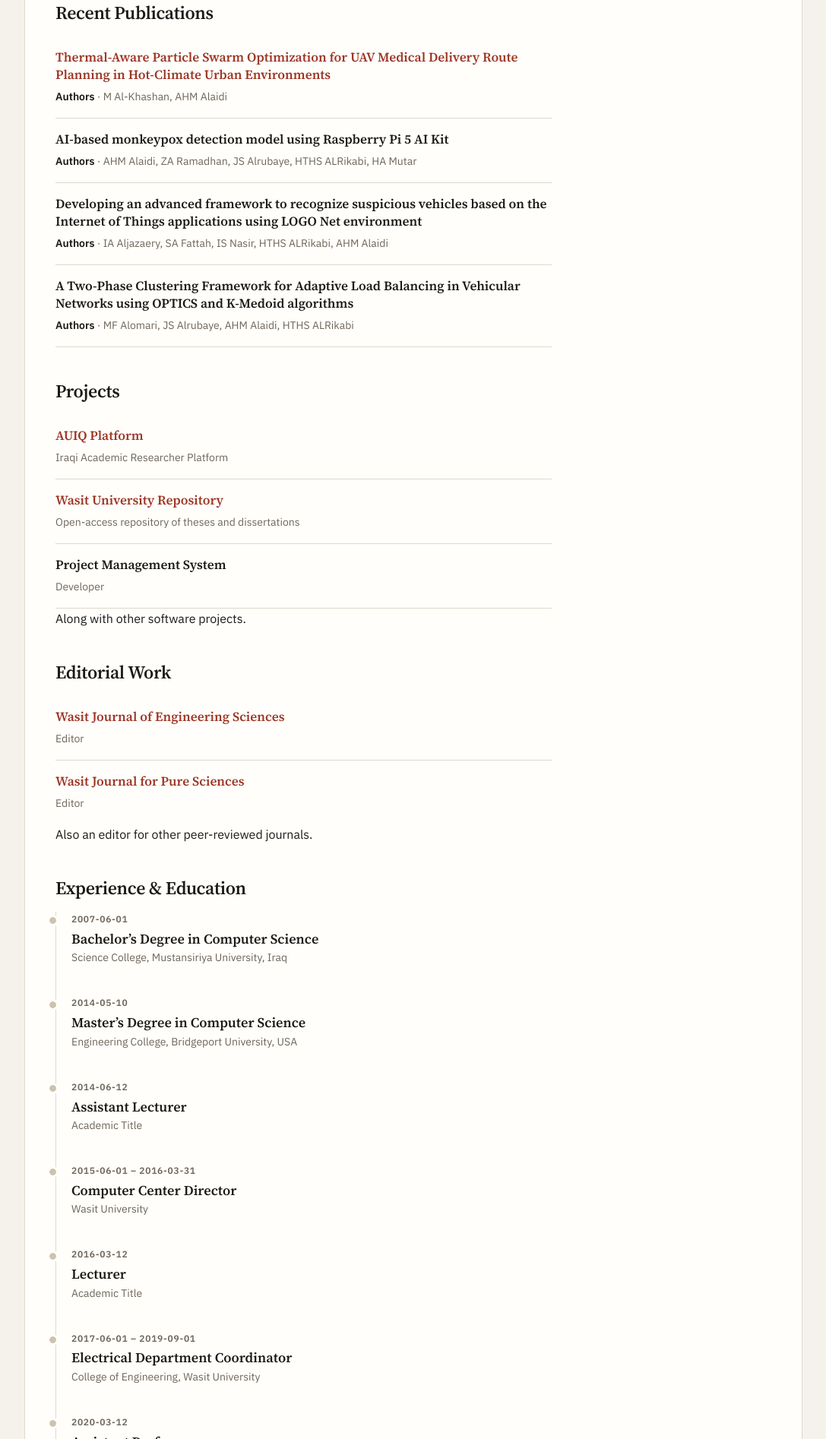
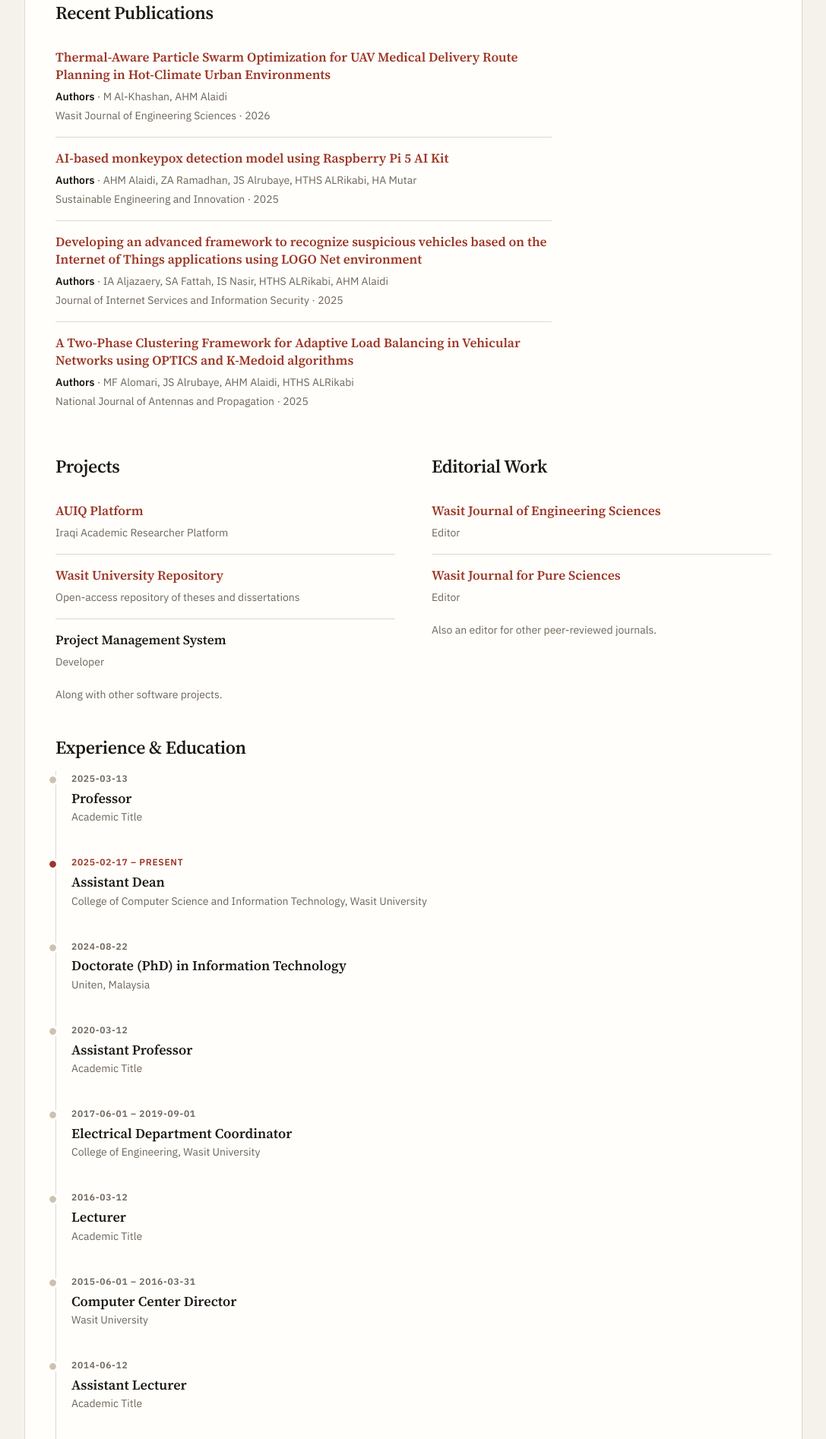
Before and after one commit to alaidi/alaidi.net, a plain HTML site: page about-me/index.html in a window 1280 px wide. Shown: the part 756-2650 px from the top of the page at 76% size, without its empty margins (96-1183 px from the left). Drawn offline with Linux system fonts and the light colour scheme.

Commit message:
Update stylesheet version references across multiple HTML files and enhance CSS for publication entries

```diff
--- a/about-me/index.html
+++ b/about-me/index.html
@@ -8,7 +8,7 @@
 <meta name="color-scheme" content="light dark">
 <link rel="canonical" href="https://alaidi.net/about-me/">
 <link rel="icon" href="/favicon.ico" sizes="16x16 32x32 48x48">
-<link rel="stylesheet" href="../style.css?v=50986394">
+<link rel="stylesheet" href="../style.css?v=c9928558">
 <meta property="og:site_name" content="alaidi">
 <meta property="og:type" content="website">
 <meta property="og:title" content="About me">
@@ -53,32 +53,38 @@
 <p><span dir="ltr"><a href="https://orcid.org/0000-0001-9120-708X">ORCID</a> &middot; <a href="https://scholar.google.com/citations?user=_hGtJ2EAAAAJ">Google Scholar</a> &middot; <a href="https://www.scopus.com/authid/detail.uri?authorId=57202605291">Scopus</a></span></p>
 </div></div>
 <h2>Recent Publications</h2>
-<div class="pub"><h3><a href="https://doi.org/10.31185/wjes.vol14.iss3.994">Thermal-Aware Particle Swarm Optimization for UAV Medical Delivery Route Planning in Hot-Climate Urban Environments</a></h3><p><span class="authors">Authors</span> &middot; M Al-Khashan, AHM Alaidi</p></div>
-<div class="pub"><h3>AI-based monkeypox detection model using Raspberry Pi 5 AI Kit</h3><p><span class="authors">Authors</span> &middot; AHM Alaidi, ZA Ramadhan, JS Alrubaye, HTHS ALRikabi, HA Mutar</p></div>
-<div class="pub"><h3>Developing an advanced framework to recognize suspicious vehicles based on the Internet of Things applications using LOGO Net environment</h3><p><span class="authors">Authors</span> &middot; IA Aljazaery, SA Fattah, IS Nasir, HTHS ALRikabi, AHM Alaidi</p></div>
-<div class="pub"><h3>A Two-Phase Clustering Framework for Adaptive Load Balancing in Vehicular Networks using OPTICS and K-Medoid algorithms</h3><p><span class="authors">Authors</span> &middot; MF Alomari, JS Alrubaye, AHM Alaidi, HTHS ALRikabi</p></div>
+<div class="pub"><h3><a href="https://doi.org/10.31185/wjes.vol14.iss3.994">Thermal-Aware Particle Swarm Optimization for UAV Medical Delivery Route Planning in Hot-Climate Urban Environments</a></h3><p><span class="authors">Authors</span> &middot; M Al-Khashan, AHM Alaidi</p><p class="venue">Wasit Journal of Engineering Sciences &middot; <span class="year">2026</span></p></div>
+<div class="pub"><h3><a href="https://doi.org/10.37868/sei.v7i1.id393">AI-based monkeypox detection model using Raspberry Pi 5 AI Kit</a></h3><p><span class="authors">Authors</span> &middot; AHM Alaidi, ZA Ramadhan, JS Alrubaye, HTHS ALRikabi, HA Mutar</p><p class="venue">Sustainable Engineering and Innovation &middot; <span class="year">2025</span></p></div>
+<div class="pub"><h3><a href="https://doi.org/10.58346/jisis.2025.i2.042">Developing an advanced framework to recognize suspicious vehicles based on the Internet of Things applications using LOGO Net environment</a></h3><p><span class="authors">Authors</span> &middot; IA Aljazaery, SA Fattah, IS Nasir, HTHS ALRikabi, AHM Alaidi</p><p class="venue">Journal of Internet Services and Information Security &middot; <span class="year">2025</span></p></div>
+<div class="pub"><h3><a href="https://doi.org/10.31838/njap/07.02.24">A Two-Phase Clustering Framework for Adaptive Load Balancing in Vehicular Networks using OPTICS and K-Medoid algorithms</a></h3><p><span class="authors">Authors</span> &middot; MF Alomari, JS Alrubaye, AHM Alaidi, HTHS ALRikabi</p><p class="venue">National Journal of Antennas and Propagation &middot; <span class="year">2025</span></p></div>
+<div class="about-pair">
+<section>
 <h2>Projects</h2>
 <div class="pub"><h3><a class="en" href="https://auiqplatform.com/en/">AUIQ Platform</a><a class="ar" href="https://auiqplatform.com/ar/">AUIQ Platform</a></h3><p>Iraqi Academic Researcher Platform</p></div>
 <div class="pub"><h3><a href="https://repository.uowasit.edu.iq/home">Wasit University Repository</a></h3><p>Open-access repository of theses and dissertations</p></div>
 <div class="pub"><h3>Project Management System</h3><p>Developer</p></div>
-<p class="en">Along with other software projects.</p>
-<p class="ar" lang="ar" dir="rtl">إضافةً إلى مشاريع برمجية أخرى.</p>
+<p class="en pub-note">Along with other software projects.</p>
+<p class="ar pub-note" lang="ar" dir="rtl">إضافةً إلى مشاريع برمجية أخرى.</p>
+</section>
+<section>
 <h2>Editorial Work</h2>
 <div class="pub"><h3><a href="https://ejuow.uowasit.edu.iq">Wasit Journal of Engineering Sciences</a></h3><p>Editor</p></div>
 <div class="pub"><h3><a href="https://wjps.uowasit.edu.iq">Wasit Journal for Pure Sciences</a></h3><p>Editor</p></div>
-<p class="en">Also an editor for other peer-reviewed journals.</p>
-<p class="ar" lang="ar" dir="rtl">ومحرر في مجلات علمية محكّمة أخرى.</p>
+<p class="en pub-note">Also an editor for other peer-reviewed journals.</p>
+<p class="ar pub-note" lang="ar" dir="rtl">ومحرر في مجلات علمية محكّمة أخرى.</p>
+</section>
+</div>
 <h2>Experience &amp; Education</h2><ol class="timeline">
+<li><span class="when">2025-03-13</span><h3>Professor</h3><p>Academic Title</p></li>
+<li class="now"><span class="when">2025-02-17 &#8211; Present</span><h3>Assistant Dean</h3><p>College of Computer Science and Information Technology, Wasit University</p></li>
+<li><span class="when">2024-08-22</span><h3>Doctorate (PhD) in Information Technology</h3><p>Uniten, Malaysia</p></li>
+<li><span class="when">2020-03-12</span><h3>Assistant Professor</h3><p>Academic Title</p></li>
+<li><span class="when">2017-06-01 &#8211; 2019-09-01</span><h3>Electrical Department Coordinator</h3><p>College of Engineering, Wasit University</p></li>
+<li><span class="when">2016-03-12</span><h3>Lecturer</h3><p>Academic Title</p></li>
+<li><span class="when">2015-06-01 &#8211; 2016-03-31</span><h3>Computer Center Director</h3><p>Wasit University</p></li>
+<li><span class="when">2014-06-12</span><h3>Assistant Lecturer</h3><p>Academic Title</p></li>
+<li><span class="when">2014-05-10</span><h3>Master&#8217;s Degree in Computer Science</h3><p>Engineering College, Bridgeport University, USA</p></li>
 <li><span class="when">2007-06-01</span><h3>Bachelor&#8217;s Degree in Computer Science</h3><p>Science College, Mustansiriya University, Iraq</p></li>
-<li><span class="when">2014-05-10</span><h3>Master&#8217;s Degree in Computer Science</h3><p>Engineering College, Bridgeport University, USA</p></li>
-<li><span class="when">2014-06-12</span><h3>Assistant Lecturer</h3><p>Academic Title</p></li>
-<li><span class="when">2015-06-01 &#8211; 2016-03-31</span><h3>Computer Center Director</h3><p>Wasit University</p></li>
-<li><span class="when">2016-03-12</span><h3>Lecturer</h3><p>Academic Title</p></li>
-<li><span class="when">2017-06-01 &#8211; 2019-09-01</span><h3>Electrical Department Coordinator</h3><p>College of Engineering, Wasit University</p></li>
-<li><span class="when">2020-03-12</span><h3>Assistant Professor</h3><p>Academic Title</p></li>
-<li><span class="when">2024-08-22</span><h3>Doctorate (PhD) in Information Technology</h3><p>Uniten, Malaysia</p></li>
-<li class="now"><span class="when">2025-02-17 &#8211; Present</span><h3>Assistant Dean</h3><p>College of Computer Science and Information Technology, Wasit University</p></li>
-<li><span class="when">2025-03-13</span><h3>Professor</h3><p>Academic Title</p></li>
 </ol></article>
   </div>
 </main>
--- a/style.css
+++ b/style.css
@@ -551,7 +551,8 @@ main { flex: 1; padding-block: clamp(2rem, 6vw, 3.5rem) 4rem; }
   padding: 1rem 0;
   border-bottom: 1px solid var(--rule);
 }
-.pub:last-of-type { border-bottom: 0; }
+/* the last entry before a heading or note closes its own list -- no rule under it */
+.pub:not(:has(+ .pub)) { border-bottom: 0; }
 .pub h3 {
   margin: 0 0 .375rem;
   font-family: var(--serif);
@@ -560,6 +561,15 @@ main { flex: 1; padding-block: clamp(2rem, 6vw, 3.5rem) 4rem; }
 .pub p { margin: 0; color: var(--muted); font-size: .875rem; }
 .pub, .timeline { max-width: 68ch; }
 .pub .authors { color: var(--ink); font-weight: 600; }
+.pub .venue { margin-top: .125rem; }
+.pub .year { font-variant-numeric: tabular-nums; }
+.prose .pub-note { margin: .25rem 0 0; color: var(--muted); font-size: .875rem; }
+
+/* projects and editorial are short lists: side by side once both columns fit */
+.about-pair {
+  display: grid; gap: 0 3rem;
+  grid-template-columns: repeat(auto-fit, minmax(min(100%, 20rem), 1fr));
+}
 
 /* career: a ruled timeline, the dot sitting on the rule */
 .timeline { margin: 0; padding-inline-start: 1.5rem; list-style: none; border-inline-start: 1px solid var(--rule); }
```
Also changed, not shown: 2019/computer-security/index.html (+1 -1 lines), 2019/database/index.html (+1 -1 lines), 2019/desk-top-application/index.html (+1 -1 lines), 404.html (+1 -1 lines), fall-2024/computer-network/index.html (+1 -1 lines), fall-2024/computer-vision/index.html (+1 -1 lines), fall-2024/data-structure/index.html (+1 -1 lines), fall-2024/introduction-to-programming-using-python/index.html (+1 -1 lines), fall-2025/algorithm/index.html (+1 -1 lines), fall-2025/introduction-to-programming/index.html (+1 -1 lines), fall-2026/soft-computing/index.html (+1 -1 lines), index.html (+1 -1 lines), privacy-policy/index.html (+1 -1 lines), spring-2025/mobile-application/index.html (+1 -1 lines), 1 more files.
